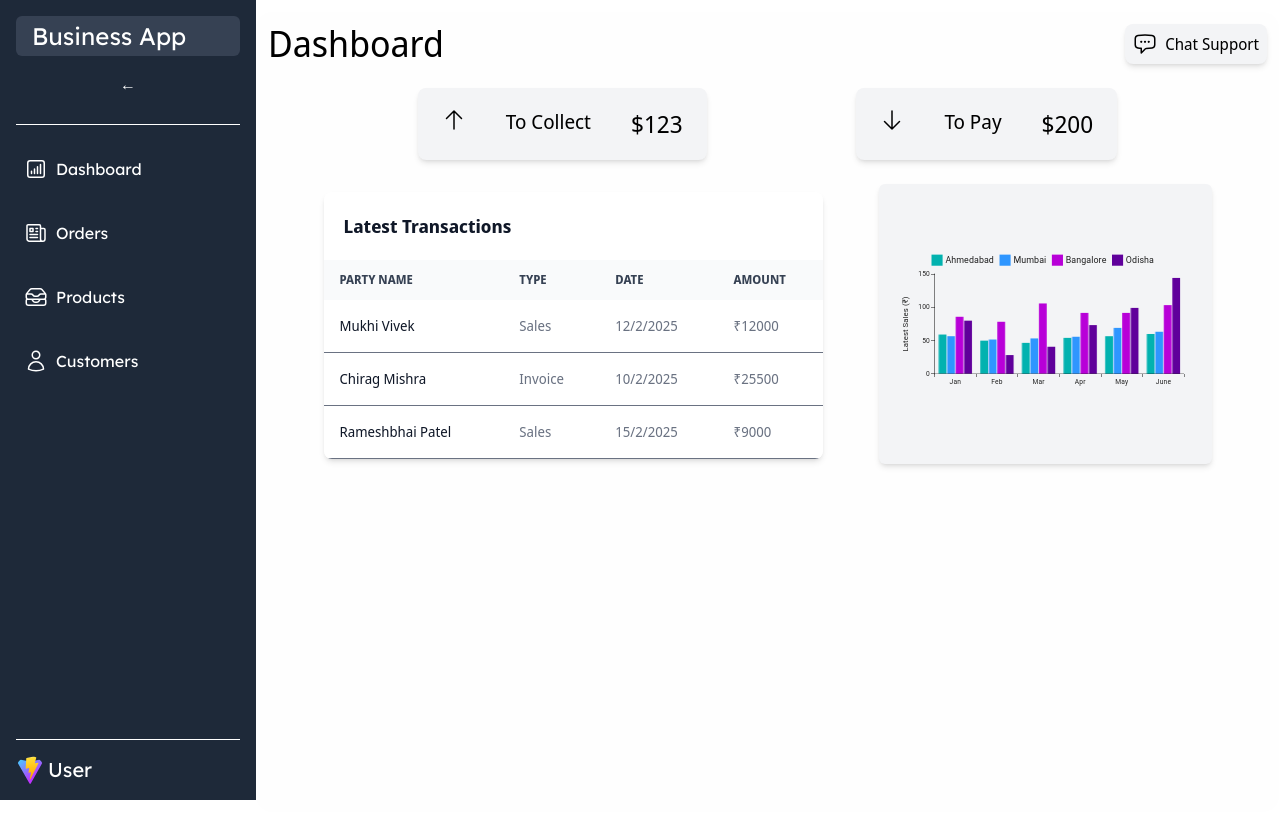
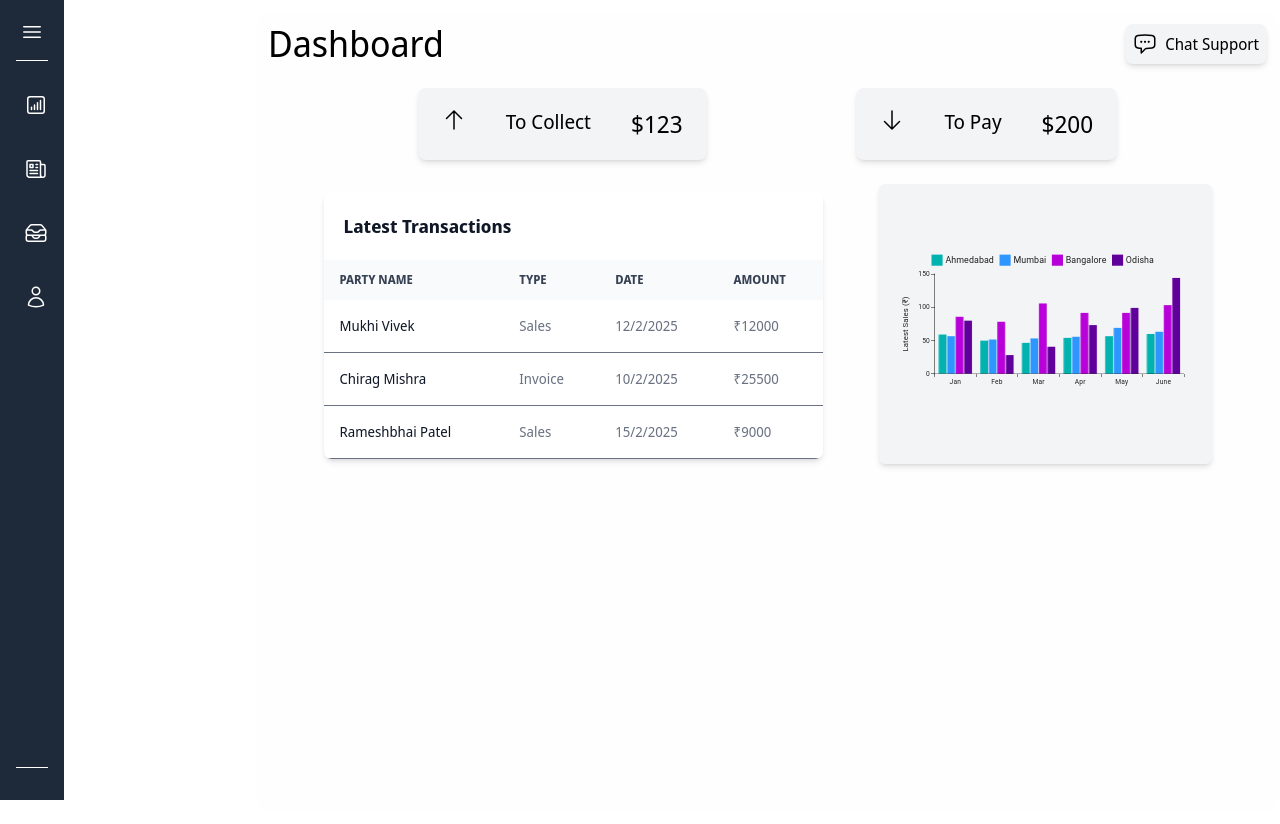
Before and after one commit to MukhiVivek/Business-Management, a React (Vite) app in the folder Frontend/: page / in a window 1280 px wide. Built offline with nearby package versions, Linux system fonts and the light colour scheme.

Commit message:
update 7.1: testing sidebar

```diff
--- a/Frontend/src/landing_page/includes/Sidebar/Sidebar.jsx
+++ b/Frontend/src/landing_page/includes/Sidebar/Sidebar.jsx
@@ -4,9 +4,10 @@ import "./Sidebar.css";
 import Dropdown from "./Dropdown/Dropdown";
 
 const Sidebar = () => {
-  const [isCollapsed, setIsCollapsed] = useState(false);
+  const [isCollapsed, setIsCollapsed] = useState(true);
 
-  // Navigation items with SVG icons
+
+  // Navigation items with SVG icons and Path
   const navItems = [
     {
       path: "/",
@@ -96,21 +97,27 @@ const Sidebar = () => {
         isCollapsed ? "w-16" : "w-64"
       }`}>
 
-      {/* Business App Link */}
-      <Link
-        to="/"
-        className="flex items-center rounded-md bg-gray-700 text-white p-1">
+      <div className="business">
 
-        {!isCollapsed && <span className="text-2xl ml-3">Business App</span>}
-        {isCollapsed && <span className="text-2xl ml-1">B</span>}
-      </Link>
+        {/* Business App Link */}
+        <div
+          className="flex items-center rounded-md text-white p-1">
 
-      {/* Toggle Collapse Button */}
-      <button
-        className="mb-4 mt-4 p-0 rounded-md text-white"
-        onClick={() => setIsCollapsed(!isCollapsed)}>
-        {isCollapsed ? "→" : "←"}
-      </button>
+          {/* When sidebar is open */}
+          {!isCollapsed && <span className="text-2xl"><svg xmlns="http://www.w3.org/2000/svg" fill="none" viewBox="0 0 24 24" strokeWidth={1.5} stroke="currentColor" className="size-6">
+            <path strokeLinecap="round" strokeLinejoin="round" d="M3.75 6.75h16.5M3.75 12h16.5m-16.5 5.25h16.5" />
+            </svg>
+          </span>}
+
+          {/* When sidebar is closed */}
+          {isCollapsed &&
+          <span className="text-2xl" >
+            <svg xmlns="http://www.w3.org/2000/svg" fill="none" viewBox="0 0 24 24" strokeWidth={1.5} stroke="currentColor" className="size-6" onClick={() => setIsCollapsed(!isCollapsed)}>
+            <path strokeLinecap="round" strokeLinejoin="round" d="M3.75 6.75h16.5M3.75 12h16.5m-16.5 5.25h16.5" / >
+            </svg>
+          </span>}
+        </div>
+      </div>
 
       <hr className="my-3" />
 
```
